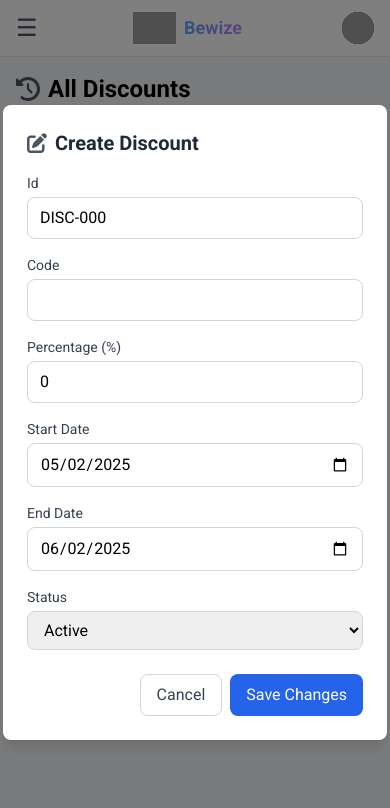
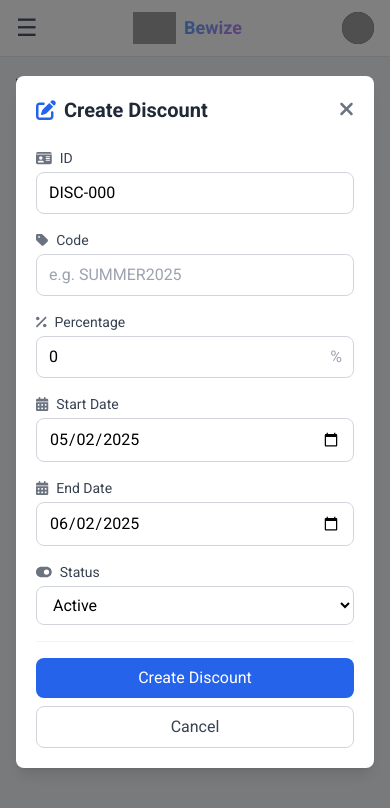
Before and after one commit to zineb-kbyla/Setup-Dashboard_React, a React (Create React App) app in the folder bewize-dashboard/: page /discounts in a window 390 px wide. Both pictures are taken after typing "Sample" into the empty fields and a click on the button "Create Discount". Shown: the top 808 px of the page. Built offline with nearby package versions, Linux system fonts and the light colour scheme; grey boxes are pictures that could not be loaded.

Commit message:
Fix: Create And Delete Buttons

```diff
--- a/bewize-dashboard/src/pages/Discounts.jsx
+++ b/bewize-dashboard/src/pages/Discounts.jsx
@@ -3,13 +3,19 @@ import Navbar from "../components/Navbar";
 import Sidebar from "../components/Sidebar";
 import Pagination from "../components/Pagination";
 import { FontAwesomeIcon } from "@fortawesome/react-fontawesome";
-import { motion } from "framer-motion";
+import { motion, AnimatePresence } from "framer-motion";
 import {
   faMagnifyingGlass,
   faHistory,
   faEdit,
   faTrash,
   faPlus,
+  faTimes,
+  faPercent,
+  faCalendarAlt,
+  faTag,
+  faIdCard,
+  faToggleOn,
 } from "@fortawesome/free-solid-svg-icons";
 import {
   Button,
@@ -154,6 +160,12 @@ export default function Discounts() {
 
   const handleMenuClose = () => {
     setAnchorEl(null); // Close the menu
+  };
+
+  const handleDeleteDiscount = (id) => {
+    setDiscounts((prevDiscounts) =>
+      prevDiscounts.filter((dis) => dis.id !== id)
+    );
   };
 
   // Edit Discount Form
@@ -301,9 +313,10 @@ export default function Discounts() {
                 <FontAwesomeIcon icon={faHistory} className="text-gray-600" />
                 All Discounts
               </h1>
-              <div className="flex-row justify-between gap-2">
-                <div className="flex flex-row justify-start gap-2 items-start">
-                  <div className="relative w-full md:w-2/5 my-auto">
+
+              <div className="flex flex-row items-center w-full gap-2">
+                {/* Search Input */}
+                <div className="relative w-full md:w-2/5">
                   <input
                     type="text"
                     placeholder="Search for Discounts"
@@ -317,15 +330,10 @@ export default function Discounts() {
                     size="sm"
                   />
                 </div>
-                  <div>
-                    <Button onClick={handleClickOpen} className="">
-                      Filter By
-                    </Button>
-                    <Dialog
-                      disableEscapeKeyDown
-                      open={open}
-                      onClose={handleClose}
-                    >
+
+                <Button onClick={handleClickOpen}>Filter By</Button>
+
+                <Dialog disableEscapeKeyDown open={open} onClose={handleClose}>
                   <DialogTitle>Filter Discounts</DialogTitle>
                   <DialogContent>
                     <Box
@@ -341,10 +349,7 @@ export default function Discounts() {
                             type="date"
                             value={filters.startDate}
                             onChange={(e) =>
-                                  handleFilterChange(
-                                    "startDate",
-                                    e.target.value
-                                  )
+                              handleFilterChange("startDate", e.target.value)
                             }
                           />
                         </FormControl>
@@ -388,40 +393,68 @@ export default function Discounts() {
                     <Button onClick={handleClose}>Ok</Button>
                   </DialogActions>
                 </Dialog>
-                  </div>
-                  <div className="flex justify-end ms-auto">
+
+                {/* Create Button (aligned right) */}
+                <div className="ms-auto">
                   <button
-                      className="mx-2 border rounded-md shadow-sm hover:bg-blue-400 p-2 bg-blue-600 text-white font-semibold text-sm flex items-center gap-2"
+                    className="border rounded-md shadow-sm hover:bg-blue-500 p-2 bg-blue-600 text-white font-semibold text-sm flex items-center justify-center gap-2 transition-colors"
                     onClick={handleCreateClick}
                   >
                     <FontAwesomeIcon icon={faPlus} />
                     Create Discount
                   </button>
+                </div>
+                <AnimatePresence>
                   {showCreateForm && (
                     <motion.div
                       initial={{ opacity: 0 }}
                       animate={{ opacity: 1 }}
                       exit={{ opacity: 0 }}
-                        className="fixed inset-0 bg-black bg-opacity-50 flex justify-center items-center z-50"
+                      className="fixed inset-0 bg-black bg-opacity-50 flex justify-center items-center z-50 p-4"
+                      onClick={(e) => {
+                        if (e.target === e.currentTarget)
+                          setShowCreateForm(false);
+                      }}
                     >
+                      {/* Modal Card */}
                       <motion.div
                         initial={{ scale: 0.8, opacity: 0 }}
                         animate={{ scale: 1, opacity: 1 }}
                         exit={{ scale: 0.8, opacity: 0 }}
                         transition={{ type: "spring", duration: 0.5 }}
-                          className="bg-white p-6 rounded-lg shadow-lg w-96"
+                        className="bg-white p-5 sm:p-6 rounded-lg shadow-lg w-full max-w-md max-h-[90vh] overflow-y-auto"
+                        onClick={(e) => e.stopPropagation()}
                       >
-                          <h3 className="text-xl font-semibold mb-4 text-gray-800 flex items-center gap-2">
+                        {/* Modal Header */}
+                        <div className="flex justify-between items-center mb-6">
+                          <h3 className="text-xl font-semibold text-gray-800 flex items-center gap-2">
                             <FontAwesomeIcon
                               icon={faEdit}
-                              className="text-gray-600"
+                              className="text-blue-600"
                             />
                             Create Discount
                           </h3>
-                          <form onSubmit={handleCreateSubmit}>
-                            <div className="mb-4">
-                              <label className="block text-sm font-medium text-gray-700 mb-1">
-                                Id
+                          <button
+                            onClick={() => setShowCreateForm(false)}
+                            className="text-gray-500 hover:text-gray-800 transition-colors"
+                            aria-label="Close"
+                          >
+                            <FontAwesomeIcon icon={faTimes} size="lg" />
+                          </button>
+                        </div>
+
+                        {/* Form Content */}
+                        <form
+                          onSubmit={handleCreateSubmit}
+                          className="space-y-4"
+                        >
+                          <div className="form-group">
+                            <label className="block text-sm font-medium text-gray-700 mb-1 flex items-center gap-2">
+                              <FontAwesomeIcon
+                                icon={faIdCard}
+                                className="text-gray-500"
+                              />
+                              ID
                             </label>
                             <input
                               type="text"
@@ -429,10 +462,17 @@ export default function Discounts() {
                               value={createdDiscount.id}
                               onChange={handleCreateChange}
                               className="w-full border border-gray-300 px-3 py-2 rounded-lg focus:border-blue-600 focus:ring-2 focus:ring-blue-200 outline-none transition-all"
+                              placeholder="Enter discount ID"
+                              required
                             />
                           </div>
-                            <div className="mb-4">
-                              <label className="block text-sm font-medium text-gray-700 mb-1">
+
+                          <div className="form-group">
+                            <label className="block text-sm font-medium text-gray-700 mb-1 flex items-center gap-2">
+                              <FontAwesomeIcon
+                                icon={faTag}
+                                className="text-gray-500"
+                              />
                               Code
                             </label>
                             <input
@@ -441,12 +481,20 @@ export default function Discounts() {
                               value={createdDiscount.code}
                               onChange={handleCreateChange}
                               className="w-full border border-gray-300 px-3 py-2 rounded-lg focus:border-blue-600 focus:ring-2 focus:ring-blue-200 outline-none transition-all"
+                              placeholder="e.g. SUMMER2025"
+                              required
                             />
                           </div>
-                            <div className="mb-4">
-                              <label className="block text-sm font-medium text-gray-700 mb-1">
-                                Percentage (%)
+
+                          <div className="form-group">
+                            <label className="block text-sm font-medium text-gray-700 mb-1 flex items-center gap-2">
+                              <FontAwesomeIcon
+                                icon={faPercent}
+                                className="text-gray-500"
+                              />
+                              Percentage
                             </label>
+                            <div className="relative">
                               <input
                                 type="number"
                                 name="percentage"
@@ -455,10 +503,21 @@ export default function Discounts() {
                                 className="w-full border border-gray-300 px-3 py-2 rounded-lg focus:border-blue-600 focus:ring-2 focus:ring-blue-200 outline-none transition-all"
                                 min="0"
                                 max="100"
+                                required
                               />
+                              <span className="absolute inset-y-0 right-0 flex items-center pr-3 text-gray-400">
+                                %
+                              </span>
                             </div>
-                            <div className="mb-4">
-                              <label className="block text-sm font-medium text-gray-700 mb-1">
+                          </div>
+
+                          <div className="grid grid-cols-1 sm:grid-cols-2 gap-4">
+                            <div className="form-group">
+                              <label className="block text-sm font-medium text-gray-700 mb-1 flex items-center gap-2">
+                                <FontAwesomeIcon
+                                  icon={faCalendarAlt}
+                                  className="text-gray-500"
+                                />
                                 Start Date
                               </label>
                               <input
@@ -467,10 +526,16 @@ export default function Discounts() {
                                 value={createdDiscount.startDate}
                                 onChange={handleCreateChange}
                                 className="w-full border border-gray-300 px-3 py-2 rounded-lg focus:border-blue-600 focus:ring-2 focus:ring-blue-200 outline-none transition-all"
+                                required
                               />
                             </div>
-                            <div className="mb-4">
-                              <label className="block text-sm font-medium text-gray-700 mb-1">
+
+                            <div className="form-group">
+                              <label className="block text-sm font-medium text-gray-700 mb-1 flex items-center gap-2">
+                                <FontAwesomeIcon
+                                  icon={faCalendarAlt}
+                                  className="text-gray-500"
+                                />
                                 End Date
                               </label>
                               <input
@@ -479,43 +544,51 @@ export default function Discounts() {
                                 value={createdDiscount.endDate}
                                 onChange={handleCreateChange}
                                 className="w-full border border-gray-300 px-3 py-2 rounded-lg focus:border-blue-600 focus:ring-2 focus:ring-blue-200 outline-none transition-all"
+                                required
                               />
                             </div>
-                            <div className="mb-4">
-                              <label className="block text-sm font-medium text-gray-700 mb-1">
+                          </div>
+
+                          <div className="form-group">
+                            <label className="block text-sm font-medium text-gray-700 mb-1 flex items-center gap-2">
+                              <FontAwesomeIcon
+                                icon={faToggleOn}
+                                className="text-gray-500"
+                              />
                               Status
                             </label>
                             <select
                               name="status"
                               value={createdDiscount.status}
                               onChange={handleCreateChange}
-                                className="w-full border border-gray-300 px-3 py-2 rounded-lg focus:border-blue-600 focus:ring-2 focus:ring-blue-200 outline-none transition-all"
+                              className="w-full border border-gray-300 px-3 py-2 rounded-lg focus:border-blue-600 focus:ring-2 focus:ring-blue-200 outline-none transition-all bg-white"
                             >
                               <option value="Active">Active</option>
                               <option value="Inactive">Inactive</option>
                             </select>
                           </div>
-                            <div className="flex justify-end gap-2 mt-6">
+
+                          {/* Form Actions */}
+                          <div className="flex flex-col-reverse sm:flex-row sm:justify-end gap-2 mt-6 pt-4 border-t border-gray-100">
                             <button
                               type="button"
                               onClick={() => setShowCreateForm(false)}
-                                className="px-4 py-2 border border-gray-300 rounded-lg text-gray-700 hover:bg-gray-50 transition-colors"
+                              className="w-full sm:w-auto px-4 py-2 border border-gray-300 rounded-lg text-gray-700 hover:bg-gray-50 transition-colors"
                             >
                               Cancel
                             </button>
                             <button
                               type="submit"
-                                className="px-4 py-2 bg-blue-600 text-white rounded-lg hover:bg-blue-700 transition-colors"
+                              className="w-full sm:w-auto px-4 py-2 bg-blue-600 text-white rounded-lg hover:bg-blue-700 transition-colors"
                             >
-                                Save Changes
+                              Create Discount
                             </button>
                           </div>
                         </form>
                       </motion.div>
                     </motion.div>
                   )}
-                  </div>
-                </div>
+                </AnimatePresence>
               </div>
             </motion.div>
 
@@ -653,14 +726,127 @@ export default function Discounts() {
                               "aria-labelledby": "basic-button",
                             }}
                           >
-                            <MenuItem onClick={handleMenuClose} disableRipple>
+                            <MenuItem
+                              onClick={() => handleEditClick(discount)}
+                              disableRipple
+                            >
                               <EditIcon />
                               Edit
                             </MenuItem>
+                            {showEditForm && selectedDiscount && (
+                              <motion.div
+                                initial={{ opacity: 0 }}
+                                animate={{ opacity: 1 }}
+                                exit={{ opacity: 0 }}
+                                className="fixed inset-0 bg-black bg-opacity-50 flex justify-center items-center z-50"
+                              >
+                                <motion.div
+                                  initial={{ scale: 0.8, opacity: 0 }}
+                                  animate={{ scale: 1, opacity: 1 }}
+                                  exit={{ scale: 0.8, opacity: 0 }}
+                                  transition={{ type: "spring", duration: 0.5 }}
+                                  className="bg-white p-6 rounded-lg shadow-lg w-96"
+                                >
+                                  <h3 className="text-xl font-semibold mb-4 text-gray-800 flex items-center gap-2">
+                                    <FontAwesomeIcon
+                                      icon={faEdit}
+                                      className="text-gray-600"
+                                    />
+                                    Edit Discount
+                                  </h3>
+                                  <form onSubmit={handleEditSubmit}>
+                                    <div className="mb-4">
+                                      <label className="block text-sm font-medium text-gray-700 mb-1">
+                                        Code
+                                      </label>
+                                      <input
+                                        type="text"
+                                        name="code"
+                                        value={selectedDiscount.code}
+                                        onChange={handleEditChange}
+                                        className="w-full border border-gray-300 px-3 py-2 rounded-lg focus:border-blue-600 focus:ring-2 focus:ring-blue-200 outline-none transition-all"
+                                      />
+                                    </div>
+                                    <div className="mb-4">
+                                      <label className="block text-sm font-medium text-gray-700 mb-1">
+                                        Percentage (%)
+                                      </label>
+                                      <input
+                                        type="number"
+                                        name="percentage"
+                                        value={selectedDiscount.percentage}
+                                        onChange={handleEditChange}
+                                        className="w-full border border-gray-300 px-3 py-2 rounded-lg focus:border-blue-600 focus:ring-2 focus:ring-blue-200 outline-none transition-all"
+                                        min="0"
+                                        max="100"
+                                      />
+                                    </div>
+                                    <div className="mb-4">
+                                      <label className="block text-sm font-medium text-gray-700 mb-1">
+                                        Start Date
+                                      </label>
+                                      <input
+                                        type="date"
+                                        name="startDate"
+                                        value={selectedDiscount.startDate}
+                                        onChange={handleEditChange}
+                                        className="w-full border border-gray-300 px-3 py-2 rounded-lg focus:border-blue-600 focus:ring-2 focus:ring-blue-200 outline-none transition-all"
+                                      />
+                                    </div>
+                                    <div className="mb-4">
+                                      <label className="block text-sm font-medium text-gray-700 mb-1">
+                                        End Date
+                                      </label>
+                                      <input
+                                        type="date"
+                                        name="endDate"
+                                        value={selectedDiscount.endDate}
+                                        onChange={handleEditChange}
+                                        className="w-full border border-gray-300 px-3 py-2 rounded-lg focus:border-blue-600 focus:ring-2 focus:ring-blue-200 outline-none transition-all"
+                                      />
+                                    </div>
+                                    <div className="mb-4">
+                                      <label className="block text-sm font-medium text-gray-700 mb-1">
+                                        Status
+                                      </label>
+                                      <select
+                                        name="status"
+                                        value={selectedDiscount.status}
+                                        onChange={handleEditChange}
+                                        className="w-full border border-gray-300 px-3 py-2 rounded-lg focus:border-blue-600 focus:ring-2 focus:ring-blue-200 outline-none transition-all"
+                                      >
+                                        <option value="Active">Active</option>
+                                        <option value="Inactive">
+                                          Inactive
+                                        </option>
+                                      </select>
+                                    </div>
+                                    <div className="flex justify-end gap-2 mt-6">
+                                      <button
+                                        type="button"
+                                        onClick={() => setShowEditForm(false)}
+                                        className="px-4 py-2 border border-gray-300 rounded-lg text-gray-700 hover:bg-gray-50 transition-colors"
+                                      >
+                                        Cancel
+                                      </button>
+                                      <button
+                                        type="submit"
+                                        className="px-4 py-2 bg-blue-600 text-white rounded-lg hover:bg-blue-700 transition-colors"
+                                      >
+                                        Save Changes
+                                      </button>
+                                    </div>
+                                  </form>
+                                </motion.div>
+                              </motion.div>
+                            )}
                             <Divider sx={{ my: 0.5 }} />
-                            <MenuItem onClick={handleMenuClose} disableRipple>
+                            <MenuItem
+                              onClick={() => handleDeleteDiscount(discount.id)}
+                              disableRipple
+                            >
                               <DeleteIcon />
-                              Duplicate
+                              Delete
                             </MenuItem>
                           </Menu>
                         </td>
```
Lines whose indentation alone changed are shown as unchanged.
